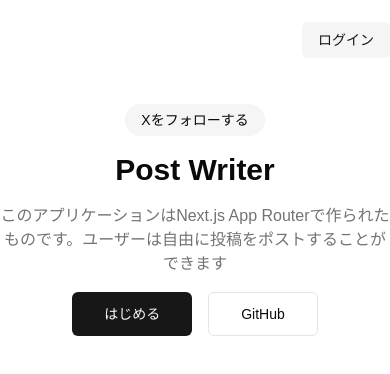
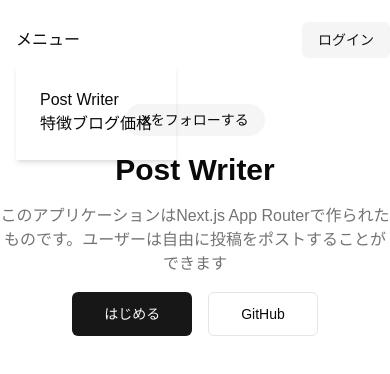
Before and after one commit to fmot/blog-platform, a Next.js app: page / in a window 390 px wide. Shown: the top 374 px of the page. Built offline with nearby package versions, Linux system fonts and the light colour scheme.

Commit message:
2-13 nav for phone

```diff
--- a/components/ui/main-nav.tsx
+++ b/components/ui/main-nav.tsx
@@ -1,6 +1,9 @@
+"use client";
+
 import { NavItem } from "@/types";
 import Link from "next/link";
-import { ReactNode } from "react";
+import { ReactNode, useState } from "react";
+import MobileNav from "./mobile-nav";
 
 interface MainNavProps {
     items?: NavItem[];
@@ -8,6 +11,8 @@ interface MainNavProps {
 }
 
 export default function MainNav({ items }: MainNavProps){
+  const [showMobileMenu, setShowMobileMenu] = useState<boolean>(true);
+
     return (
         <div className="flex items-center md:gap-10">
           <Link href={"/"} className="hidden md:flex items-center space-x-2">
@@ -24,6 +29,13 @@ export default function MainNav({ items }: MainNavProps){
               </Link>
             ))}
           </nav>
+          <button
+            className="md:hidden"
+            onClick={() => setShowMobileMenu(!showMobileMenu)}
+            >
+            <span>メニュー</span>
+          </button>
+          {showMobileMenu && <MobileNav items={items}/>}
         </div>
     )
 }
--- /dev/null
+++ b/components/ui/mobile-nav.tsx
@@ -0,0 +1,25 @@
+import { siteconfig } from "@/config/site";
+import { NavItem } from "@/types";
+import Link from "next/link";
+
+interface MobileNavProps {
+    items: NavItem[];
+}
+
+
+export default function MobileNav({items}: MobileNavProps){
+    return(
+        <div className="fixed top-16 z-50 p-6 shadow-md md:hidden animate-in slide-in-from-bottom-80">
+            <div>
+                <Link href={"/"}>
+                  {siteconfig.name}
+                </Link>
+                <nav>
+                    {items.map((item, index) =>(
+                        <Link key={index} href={item.href}>{item.title}</Link>
+                    ))}
+                </nav>
+            </div>
+        </div>
+    )
+}
```
